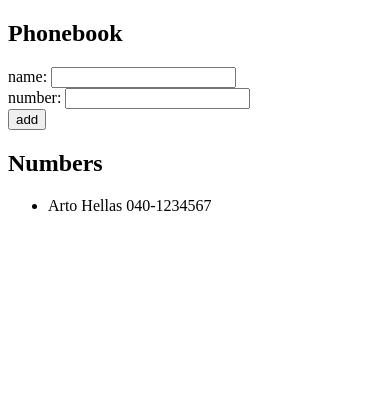
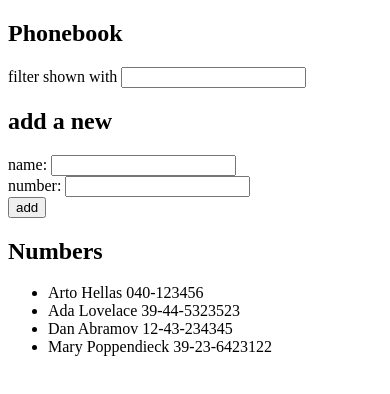
Before and after one commit to nas11ai/part2, a React (Create React App) app in the folder phonebook/: page / in a window 390 px wide. Shown: the top 394 px of the page. Built offline with nearby package versions, Linux system fonts and the light colour scheme.

Commit message:
2.9: the phonebook step 4

```diff
--- a/phonebook/src/App.js
+++ b/phonebook/src/App.js
@@ -2,13 +2,14 @@ import { useState } from 'react'
 
 const App = () => {
   const [persons, setPersons] = useState([
-    {
-      name: 'Arto Hellas',
-      number: '040-1234567'
-    }
+    { name: 'Arto Hellas', number: '040-123456', id: 1 },
+    { name: 'Ada Lovelace', number: '39-44-5323523', id: 2 },
+    { name: 'Dan Abramov', number: '12-43-234345', id: 3 },
+    { name: 'Mary Poppendieck', number: '39-23-6423122', id: 4 }
   ])
   const [newName, setNewName] = useState('')
   const [newNumber, setNewNumber] = useState('')
+  const [nameFilter, setNameFilter] = useState('')
 
   const handleSubmit = (event) => {
     event.preventDefault()
@@ -30,9 +31,19 @@ const App = () => {
 
   const handleNumberChange = (event) => setNewNumber(event.target.value)
 
+  const handleNameFilterChange = (event) => setNameFilter(event.target.value)
+
+  const filteredNameList = persons.filter((person) => person.name.toLowerCase().includes(nameFilter.toLowerCase()))
+
   return (
     <div>
       <h2>Phonebook</h2>
+      <form>
+        <div>
+          filter shown with <input value={nameFilter} onChange={handleNameFilterChange} />
+        </div>
+      </form>
+      <h2>add a new</h2>
       <form onSubmit={handleSubmit}>
         <div>
           name: <input value={newName} onChange={handleNameChange} />
@@ -46,7 +57,7 @@ const App = () => {
       </form>
       <h2>Numbers</h2>
       <ul>
-        {persons.map(item => <li key={item.name}>{item.name} {item.number}</li>)}
+        {filteredNameList.map(item => <li key={item.name}>{item.name} {item.number}</li>)}
       </ul>
     </div>
   )
```
